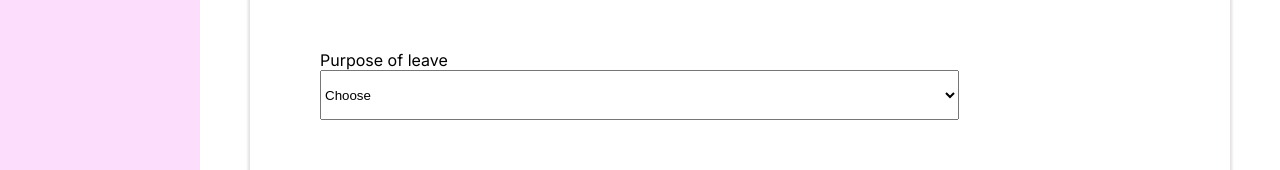
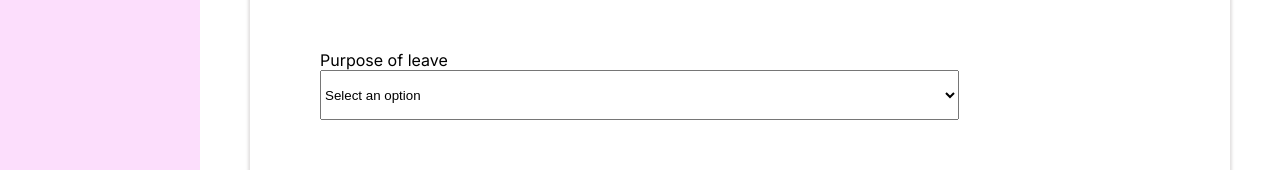
Before and after one commit to chidinmabnwaeze/AttendanceSystem, a React (Vite) app: page /leave in a window 1280 px wide. Shown: the part 496-666 px from the top of the page. Built offline with nearby package versions, Linux system fonts and the light colour scheme.

Commit message:
fixed leave form

```diff
--- a/src/components/form.jsx
+++ b/src/components/form.jsx
@@ -74,7 +74,7 @@ const LeaveForm = () => {
               value={leaveForm.purpose}
               onChange={handleChange}
             >
-              <option value="">Choose</option>
+              <option value="">Select an option</option>
               <option value="sick">Sick</option>
               <option value="annual">Annual</option>
               <option value="other">Other</option>
```
